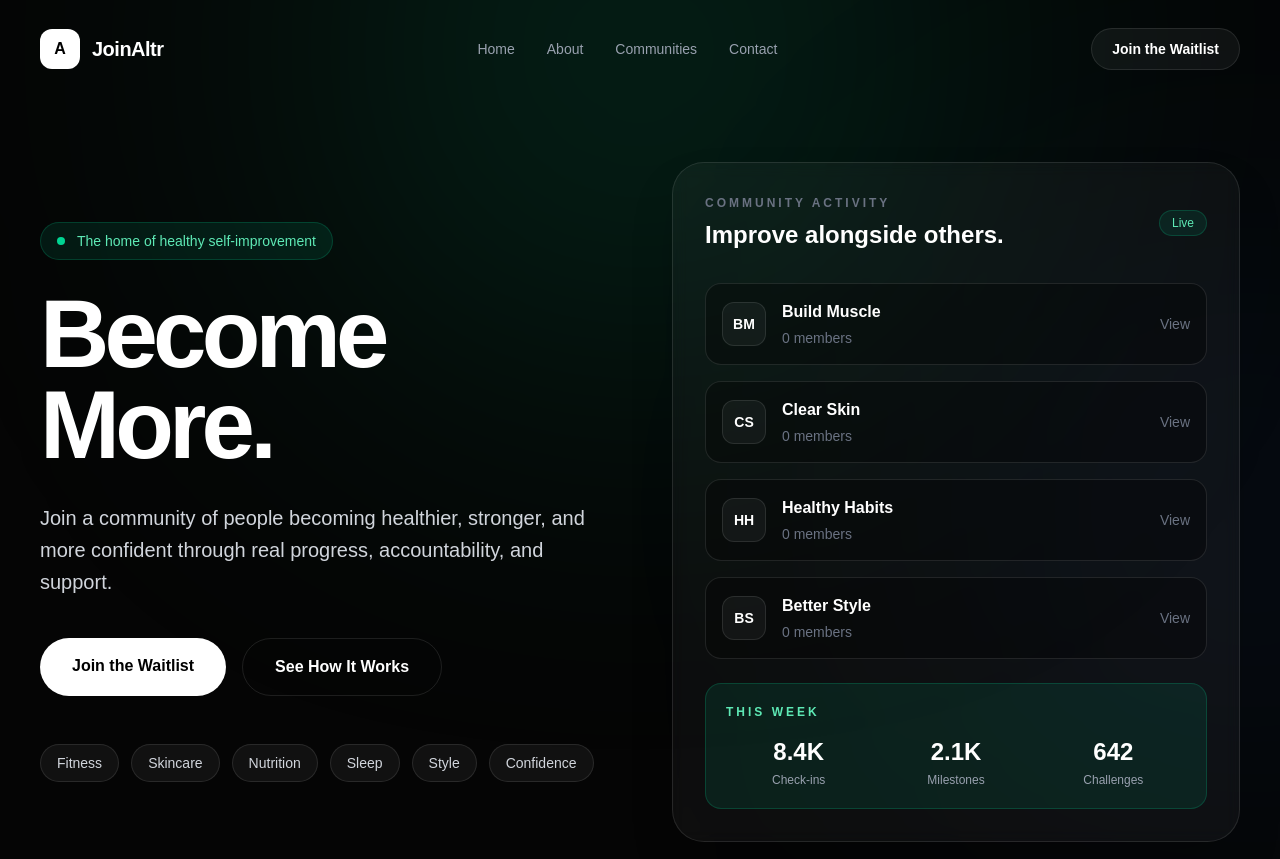
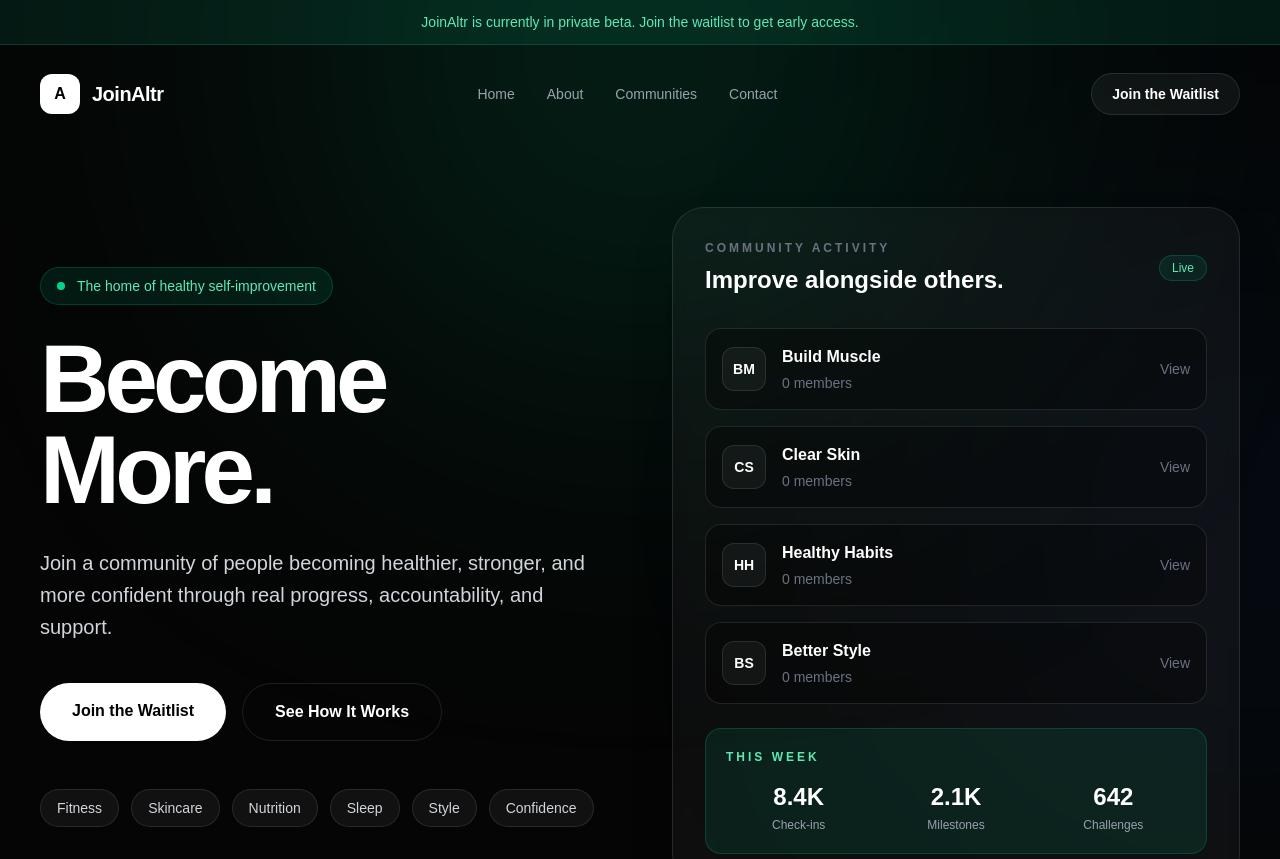
Before and after one commit to sebastian-altr/joinaltr, a Next.js app: page / in a window 1280 px wide. Shown: the top 859 px of the page. Built offline with nearby package versions, Linux system fonts and the light colour scheme.

Commit message:
Added private beta banner

```diff
--- a/app/page.tsx
+++ b/app/page.tsx
@@ -55,6 +55,12 @@ export default function Home() {
   return (
     <main className="min-h-screen overflow-hidden bg-[#050505] text-white">
       <section className="relative min-h-screen border-b border-white/10">
+      <div className="relative z-20 border-b border-emerald-400/20 bg-emerald-400/10 py-3 text-center">
+  <p className="text-sm font-medium text-emerald-300">
+    JoinAltr is currently in private beta. Join the waitlist to get early
+    access.
+  </p>
+</div>
         <div className="absolute left-1/2 top-[-250px] h-[600px] w-[600px] -translate-x-1/2 rounded-full bg-emerald-500/20 blur-[180px]" />
         <div className="absolute right-[-220px] top-[260px] h-[500px] w-[500px] rounded-full bg-blue-500/10 blur-[180px]" />
 
```
